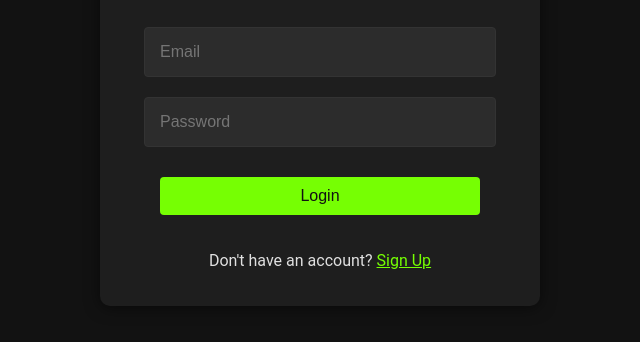
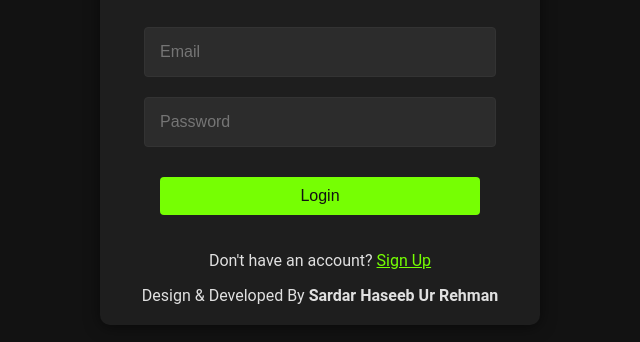
Before and after one commit to Sardar-Haseeb/Todo-App-Firebase, a plain HTML site: page login.html in a window 1280 px wide. Shown: the part 122-464 px from the top of the page, without its empty margins (320-960 px from the left). Drawn offline with Linux system fonts and the light colour scheme; no server answers.

Commit message:
Update login.html

```diff
--- a/login.html
+++ b/login.html
@@ -17,6 +17,7 @@
             <button type="submit">Login</button>
             <p>Don't have an account? <a href="signup.html">Sign Up</a></p>
         </form>
+        Design & Developed By <b>Sardar Haseeb Ur Rehman</b>
     </div>
 </body>
 </html>
```
